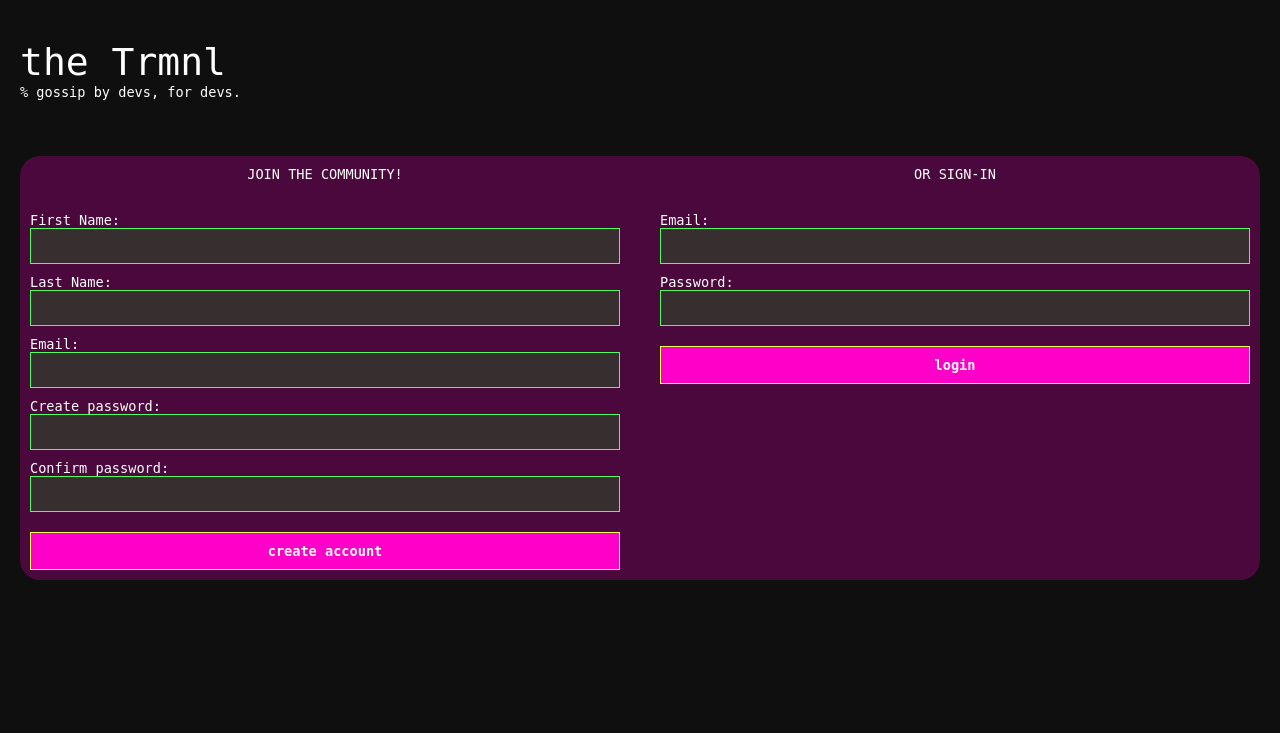
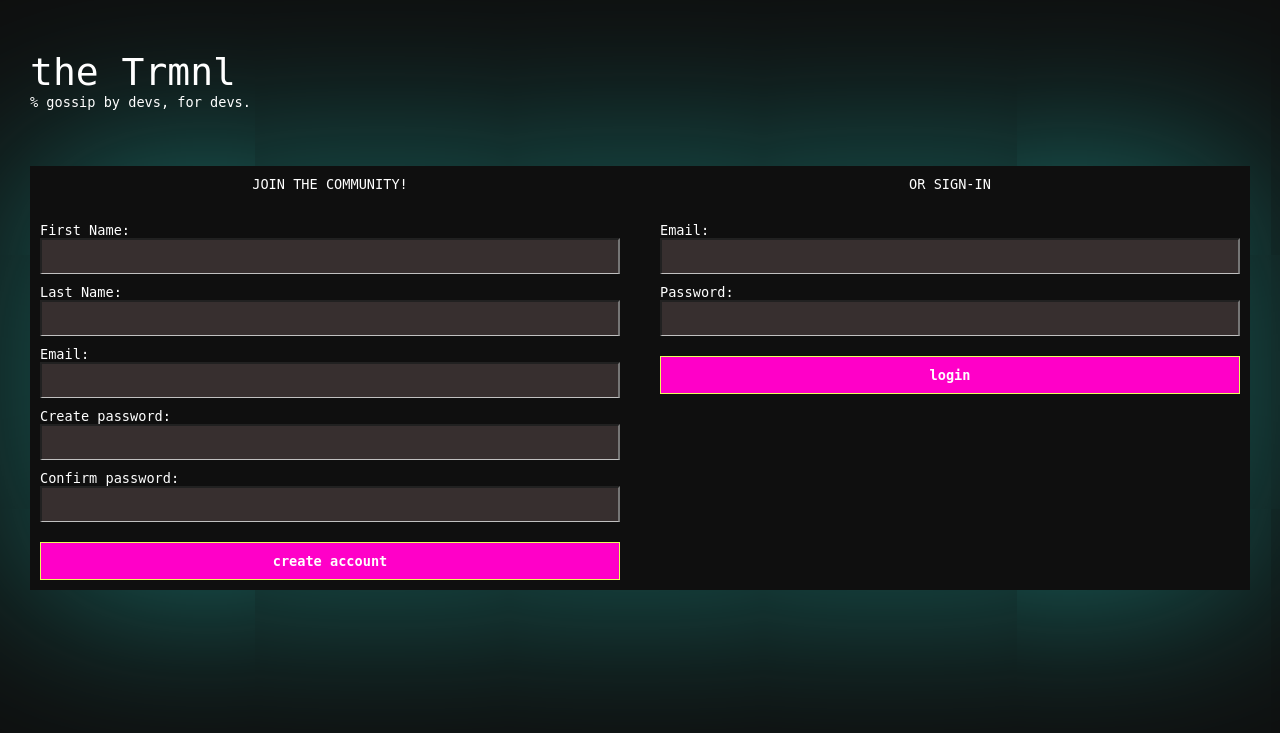
Before and after one commit to gabbe-grodin/group_project_gossip_terminal, a Flask app: page /login in a window 1280 px wide. Shown: the top 733 px of the page. Run offline with Flask 3, Linux system fonts and the light colour scheme.

Commit message:
login glow and styling

```diff
--- a/flask_app/static/css/style.css
+++ b/flask_app/static/css/style.css
@@ -136,7 +136,7 @@ html {
     background-color: #0f0f0f;
 }
 main{
-    background-color: #9a007870;
+    /* background-color:  rgba(223, 45, 255, 0.524); */
 }
 input,
 textarea{
@@ -216,18 +216,23 @@ thead{
     }
 }
 .box-glow {
-    -webkit-animation: glow 1s ease-in-out infinite alternate;
+    /* background-color:  rgba(45, 213, 255, 0.192); */
+    /* -webkit-animation: glow 1s ease-in-out infinite alternate;
     -moz-animation: glow 1s ease-in-out infinite alternate;
-    animation: glow 1s ease-in-out infinite alternate;
+    animation: glow 1s ease-in-out infinite alternate; */
+    -webkit-box-shadow:0px 0px 192px 1px rgba(45, 167, 255, 0.395);
+    -moz-box-shadow: 0px 0px 192px 1px rgba(45, 255, 185, 0.414);
+    box-shadow: 0px 0px 192px 1px rgba(45, 255, 241, 0.413);
 }
-@-webkit-keyframes glow {
-    /* from {
+/* @-webkit-keyframes glow {
+
+    from {
         box-shadow: 0 0 20px #fff, 0 0 40px #fff, 0 0 20px #e60073, 0 0 40px #e60073, 0 0 50px #e60073, 0 0 35px #e60073, 0 0 50px #e60073;
-    } */
     }
     to {
         box-shadow: 0 0 35px #fff, 0 0 50px #fff, 0 0 40px #ff4da6, 0 0 55px #ff4da6, 0 0 40px #ff4da6, 0 0 30px #ff4da6, 0 0 50px #ff4da6;
       }
+} */
 .hidden{
     visibility: hidden;
 }
@@ -332,7 +337,7 @@ button,
     /* padding: 10px; */
 }
 body {
-    padding: 20px;
+    padding: 30px;
     margin: 0;
 }
 header,
@@ -365,11 +370,11 @@ button,
     border-radius: 1rem;
 } */
 main{
-    border-radius: 20px;
+    /* border-radius: 20px; */
 }
 input,
 textarea{
-    border: 1px solid #52FD61;
+    border-bottom: 1px solid #c1c1c1;
 }
 button,
 .btn{
```
